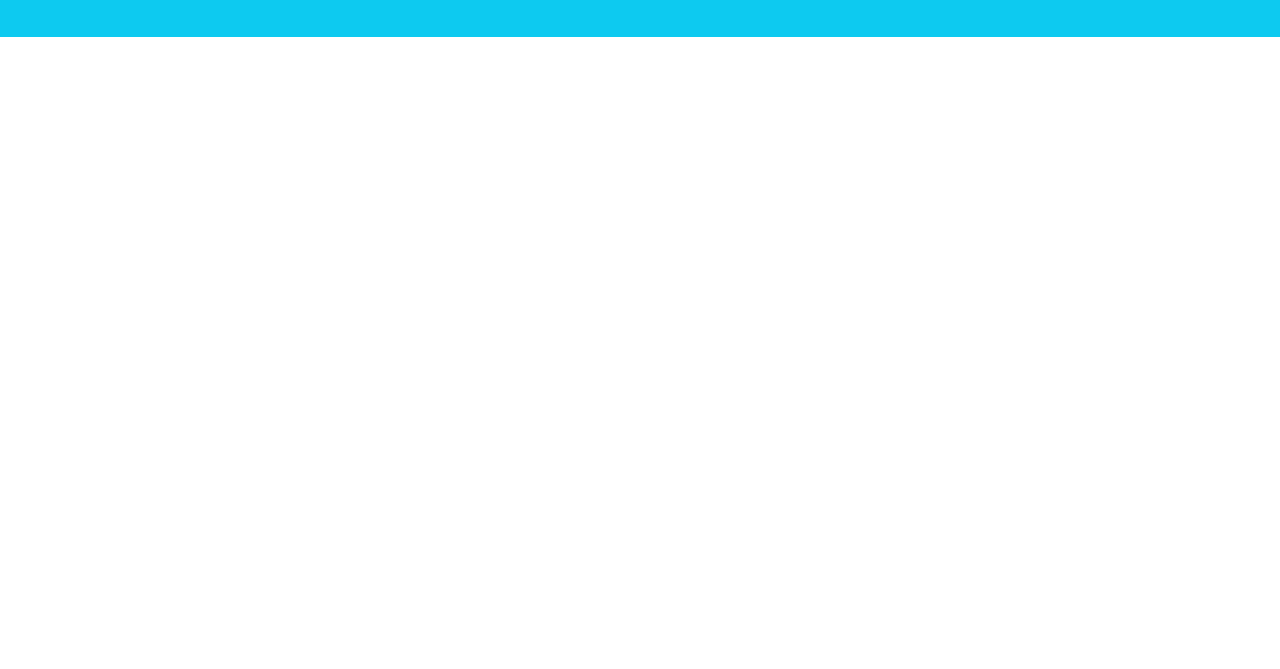
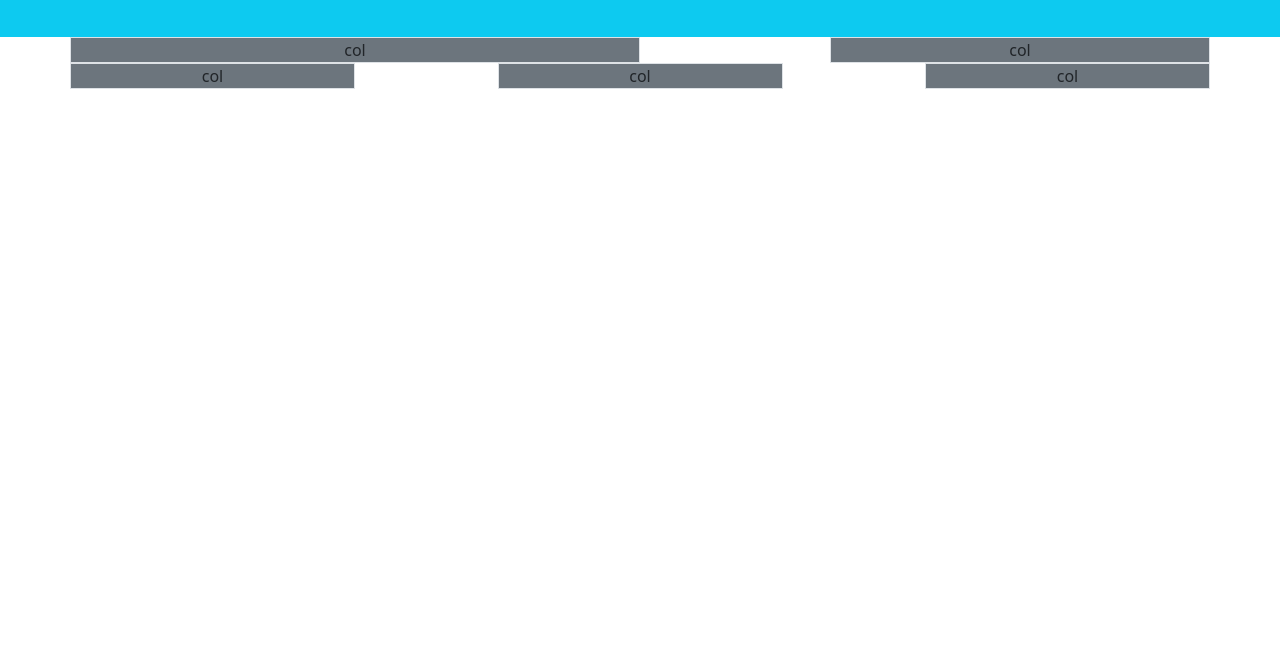
Before and after one commit to krajit/bootstrap-review-netninja, a plain HTML site: page index.html in a window 1280 px wide. Shown: the part 131-800 px from the top of the page. Drawn offline with nearby package versions, Linux system fonts and the light colour scheme.

Commit message:
grid done

```diff
--- a/index.html
+++ b/index.html
@@ -10,6 +10,11 @@
     <meta charset="UTF-8" />
     <meta name="viewport" content="width=device-width, initial-scale=1.0" />
     <title>Document</title>
+    <style>
+      section {
+        padding: 60px 0;
+      }
+    </style>
   </head>
   <body>
     <div class="container-fluid bg-info p-4">
@@ -22,6 +27,16 @@
       </p>
     </div>
 
+    <div class="container text-center">
+      <div class="row justify-content-between">
+        <div class="col-md-6 bg-secondary border">col</div>
+        <div class="col-md-4 bg-secondary border">col</div>
+        <div class="col-md-3 bg-secondary border">col</div>
+        <div class="col-md-3 bg-secondary border">col</div>
+        <div class="col-md-3 bg-secondary border">col</div>
+      </div>
+    </div>
+
     <script
       src="https://cdn.jsdelivr.net/npm/bootstrap@5.3.8/dist/js/bootstrap.bundle.min.js"
       integrity="sha384-FKyoEForCGlyvwx9Hj09JcYn3nv7wiPVlz7YYwJrWVcXK/BmnVDxM+D2scQbITxI"
```
